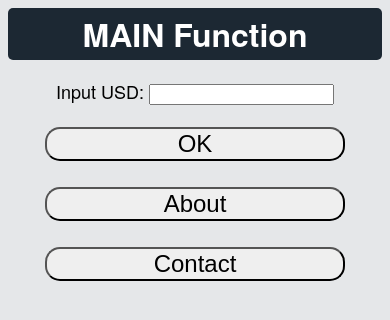
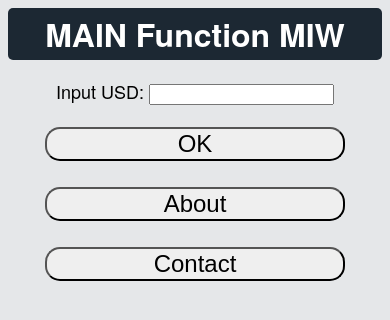
Before and after one commit to Jakkrid/TProject, a website: page www/main/main.html in a window 390 px wide. Drawn offline with Linux system fonts and the light colour scheme.

Commit message:
test update 2

```diff
--- a/www/main/main.html
+++ b/www/main/main.html
@@ -9,7 +9,7 @@
         <link href="../main/main.css" rel="stylesheet">
     </head>
     <body>
-        <div id="myHead">MAIN Function</div>
+        <div id="myHead">MAIN Function MIW</div>
 
         <p>Input USD: <input type="text" id="input1"></p>
         <p id="myOutput"></p>
```
